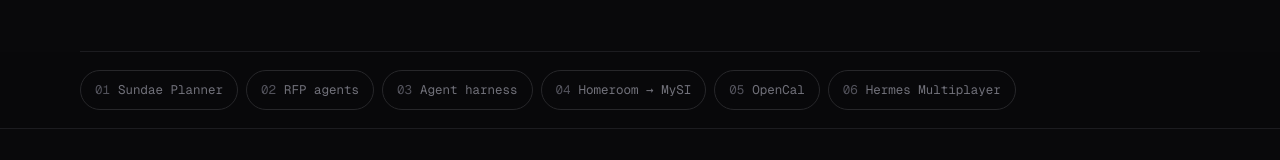
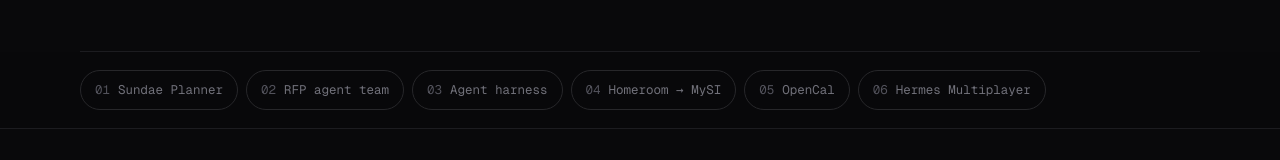
Before and after one commit to tyleramberry/tyleramberry-site, a plain HTML site: page products.html in a window 1280 px wide. Shown: the part 404-564 px from the top of the page. Drawn offline with nearby package versions, Linux system fonts and the light colour scheme.

Commit message:
Products: rename RFP case study to "agent team"

```diff
--- a/products.html
+++ b/products.html
@@ -4,7 +4,7 @@
 <meta charset="utf-8">
 <meta name="viewport" content="width=device-width, initial-scale=1">
 <title>Products — Tyler Amberry</title>
-<meta name="description" content="Six case studies from Tyler Amberry, each told as problem, decisions, and shipped outcome: Sundae Planner, a grant and RFP agent platform, a personal agent harness, Homeroom/MySI, OpenCal, and Hermes Multiplayer.">
+<meta name="description" content="Six case studies from Tyler Amberry, each told as problem, decisions, and shipped outcome: Sundae Planner, a grant and RFP agent team, a personal agent harness, Homeroom/MySI, OpenCal, and Hermes Multiplayer.">
 <meta property="og:title" content="Products — Tyler Amberry">
 <meta property="og:image" content="img/mysi.jpg">
 <meta name="theme-color" content="#09090b">
@@ -53,7 +53,7 @@
   <div class="toc-bar">
     <nav class="wrap toc" aria-label="Case studies">
       <a href="#sundae"><span>01</span>Sundae Planner</a>
-      <a href="#rfp-agents"><span>02</span>RFP agents</a>
+      <a href="#rfp-agents"><span>02</span>RFP agent team</a>
       <a href="#harness"><span>03</span>Agent harness</a>
       <a href="#homeroom"><span>04</span>Homeroom → MySI</a>
       <a href="#opencal"><span>05</span>OpenCal</a>
@@ -105,12 +105,12 @@
     <div class="case-head">
       <div>
         <p class="eyebrow"><span class="num">02</span> Client build · via Streak Advisors</p>
-        <h2 id="c2">Grant &amp; RFP agent platform</h2>
+        <h2 id="c2">Grant &amp; RFP agent team</h2>
         <p class="sum">A full-stack app for a grant-writing and government-contracting client. An orchestrator reads each request, sends it to the right specialist agent, and every agent shares one project memory.</p>
       </div>
       <div class="case-meta"><span class="chip">Client details private</span></div>
     </div>
-    <div class="thumb ph-thumb" role="img" aria-label="Placeholder thumbnail for the grant and RFP agent platform">
+    <div class="thumb ph-thumb" role="img" aria-label="Placeholder thumbnail for the grant and RFP agent team">
       <div class="ph-inner">
         <span class="glyph"><svg class="i" aria-hidden="true"><use href="icons.svg#layers"/></svg></span>
         <ol class="flow" aria-hidden="true">
--- a/site.js
+++ b/site.js
@@ -118,7 +118,7 @@
     { g: "Pages", t: "Stories: one win, one miss", h: "stories.html", i: "book", k: "success failure" },
     { g: "Pages", t: "Writing", h: "writing.html", i: "pen", k: "blog posts essays x linkedin" },
     { g: "Case studies", t: "Sundae Planner", h: "products.html#sundae", i: "calendar", k: "weekly planning coach saas" },
-    { g: "Case studies", t: "Grant and RFP agent platform", h: "products.html#rfp-agents", i: "layers", k: "govcon contracting orchestrator" },
+    { g: "Case studies", t: "Grant and RFP agent team", h: "products.html#rfp-agents", i: "layers", k: "govcon contracting orchestrator" },
     { g: "Case studies", t: "Personal agent harness", h: "products.html#harness", i: "cpu", k: "second brain buzz software factory cfo" },
     { g: "Case studies", t: "Homeroom to MySI", h: "products.html#homeroom", i: "cap", k: "msb 341 student benchmark models" },
     { g: "Case studies", t: "OpenCal", h: "products.html#opencal", i: "calendar", k: "open source booking pickup scheduler tidycal" },
```
